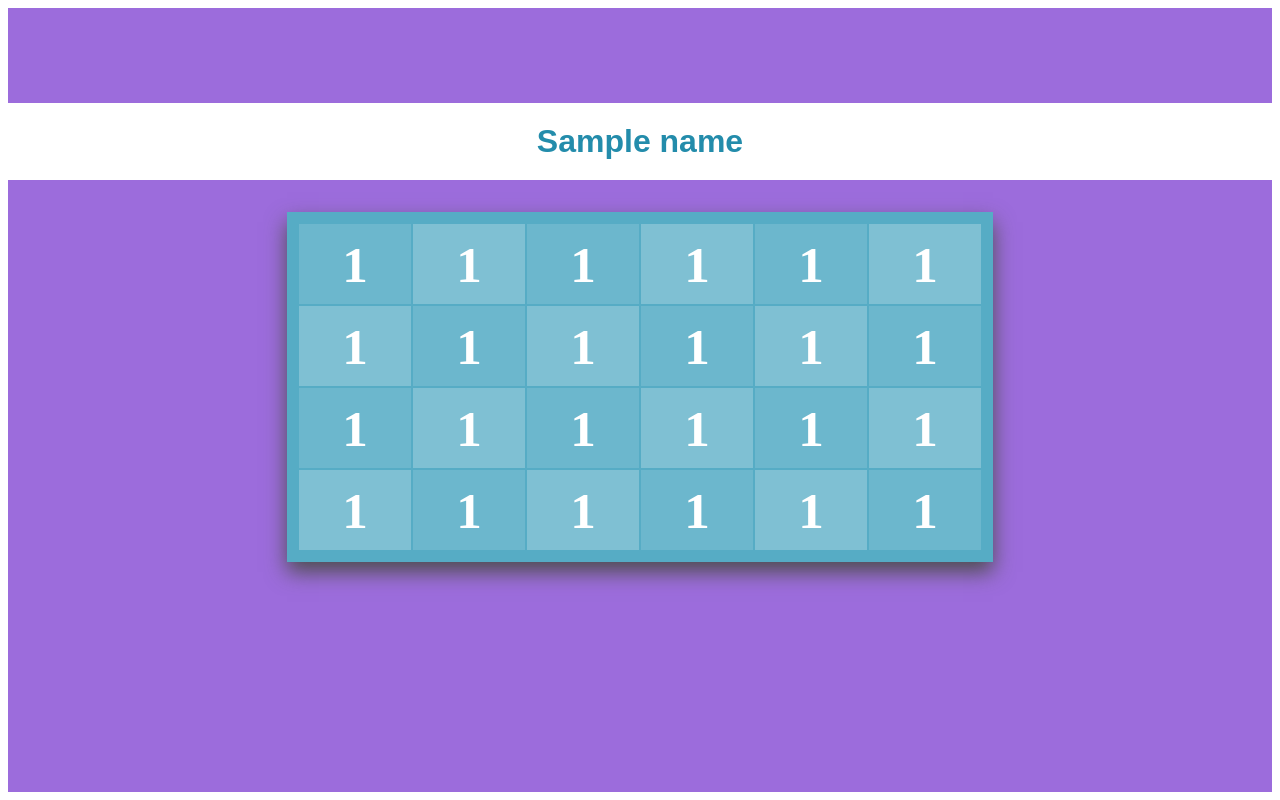
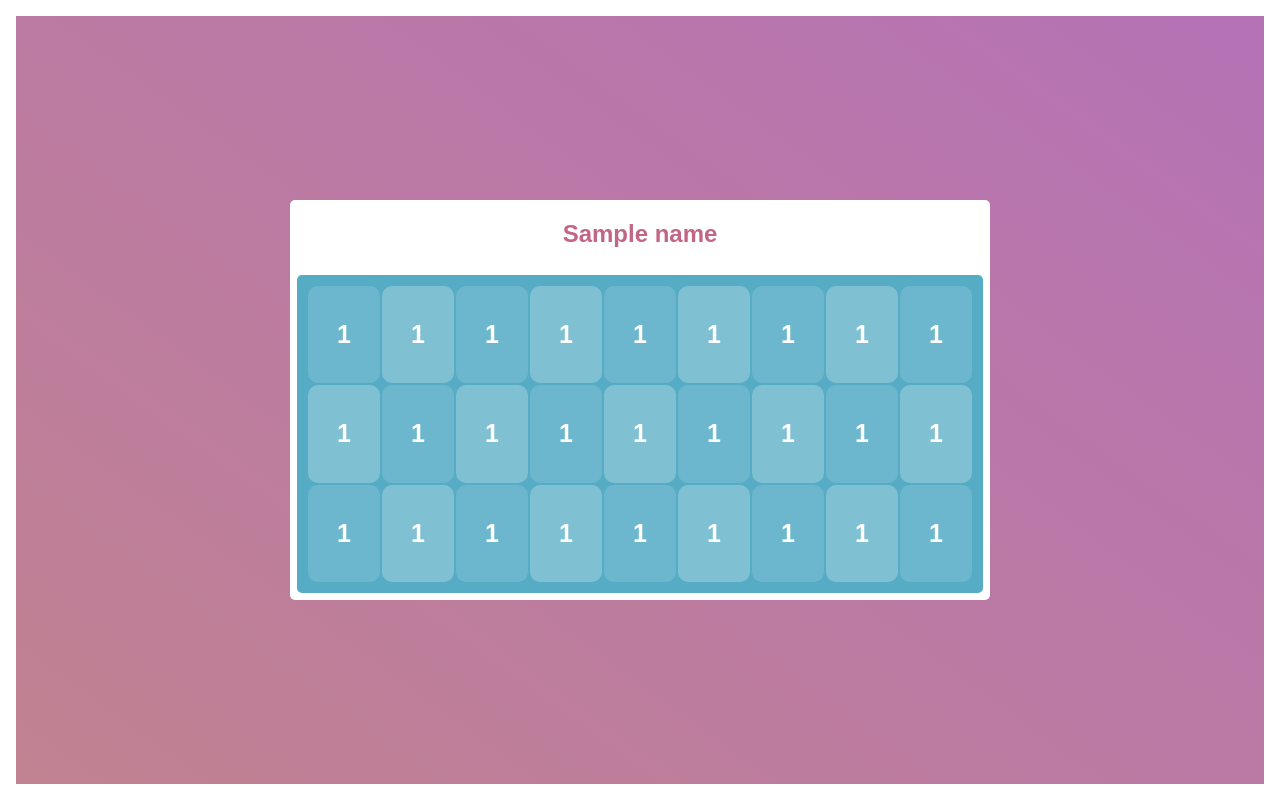
Before and after one commit to martin-axt/Bingo, a Flask app: template templates/card.html in a window 1280 px wide. Run offline with Flask 2, Linux system fonts and the light colour scheme; the template is opened without the code that fills it: most values are stand-ins (such as "Sample title", 1, 10 or a date in 2020).

Commit message:
Final style

```diff
--- a/app.py
+++ b/app.py
@@ -11,7 +11,10 @@ def home():
 @app.route("/<name>")
 def  user(name):
 	if name not in users:
-		users[name] = random.sample(range(1, 76), k=24)
+		users[name] = sorted(random.sample(range(1, 90), k=27))
+		empties = random.sample(range(0, 27), k=12)
+		for empt in empties:
+			users[name][empt] = 0
 	return render_template("card.html", name=name, numbers=users[name])
 
 if __name__ == '__main__':
--- a/static/css/card.css
+++ b/static/css/card.css
@@ -0,0 +1,88 @@
+body {
+    display: flex;
+}
+
+.background {
+    flex-grow: 1;
+    margin: 1vh;
+    background: linear-gradient(216deg, #ac65d4, #d9a442);
+    background-size: 400% 400%;
+    animation: BackgroundGradient 5s ease infinite;
+    display: flex;
+    align-items: center;
+    justify-content: center;
+}
+
+.container {
+    display: flex;
+    flex-direction: column;
+    align-items: stretch;
+    height: 400px;
+    width: 700px;
+    max-width: 90vw;
+    max-height: 90vh;
+    background: white;
+    border-radius: 5px;
+}
+
+h2 {
+    text-align: center;
+    font-family: sans-serif;
+    color: #c36686;
+}
+
+table {
+    flex-grow: 1;
+    display: flex;
+    background: #56acc5;
+    border-radius: 5px;
+    margin: 1%;
+    min-width: 210px;
+    padding: 10px;
+}
+
+tbody {
+    flex-grow: 1;
+    display: flex;
+    flex-direction: column;
+}
+
+tr {
+    flex-grow: 1;
+    display: flex;
+}
+
+td {
+    cursor: pointer;
+    font-family: sans-serif;
+    font-weight: 800;
+    color: white;
+    margin: 1px;
+    flex-grow: 1;
+    border-radius: 10px;
+    display: flex;
+    justify-content: center;
+    align-items: center;
+    flex-basis: 10%;
+    background: #ffffff3d;
+    font-size: 25px;
+    box-shadow: none;
+    transition: box-shadow 1s;
+}
+
+td:hover:not(.invalid) {
+    box-shadow: 0px 0px 20px 0px #3e4a2f;
+}
+
+.darker {
+    background: #ffffff21;
+}
+
+.invalid {
+    background: #0000000d;
+    cursor: default;
+}
+
+.selected {
+    background: #8fbf50;
+}
--- a/static/js/card.js
+++ b/static/js/card.js
@@ -0,0 +1,3 @@
+function toggle(elem) {
+    elem.classList.toggle("selected");
+}
--- a/templates/card.html
+++ b/templates/card.html
@@ -1,81 +1,36 @@
 <html>
 <head>
     <meta name="viewport" content="width=device-width, initial-scale=1.0">
-<style>
-html {
-  background: white;
-}
-body {
-  background: #864bd4cf;
-height: -webkit-fill-available;
-}
-.carton {
-  text-align: center;
-font-size: xx-large;
-    font-weight: 800;
-    color: white;
-    height: fit-content;
-    padding-top: 5%;
-    vertical-align: middle;
-}
-p {
-padding: 20px 0;
-    font-family: sans-serif;
-    background: white;
-    color: #238cab;
-}
-
-table {
-box-shadow: 0px 10px 20px 0px #4e4e4e;
-  margin: auto;
-  padding: 10px;
-  background: #56acc5;
-  text-align: center;
-  font-weight: 800;
-}
-@media screen and (orientation:landscape) and (max-width:600px) {
-table {
-width: 100%;
-    height: 100%;
-    position: absolute;
-    top: 0;
-    left: 0;
-}
-td {font-size: 10vw; }
-}
-
-td {
-  font-size: 4vw;
-  width: 110px;
-  height: 80px;
-  color: white;
-  background-color: #ffffff3d;
-}
-
-.darker {
-  background-color: #ffffff21;
-}
-
-
-</style>
+    <link rel="stylesheet" type="text/css" href="{{ url_for('static', filename='css/gradient.css') }}">
+    <link rel="stylesheet" type="text/css" href="{{ url_for('static', filename='css/card.css') }}">
+    <script type="text/javascript" src="{{ url_for('static', filename='js/card.js') }}"></script>
 </head>
 <body>
-<div class="carton">
-<p> {{name}} </p>
+
+<div class="background">
+    <div class="container">
+        <h2> {{name}} </h2>
         <table>
-{% for i in range(0, 4) %}
+        {% for i in range(0, 3) %}
           <tr>
-  {% for j in range(0, 6) %}
-    {% if (i + j) % 2 == 0 %}
-    <td class="darker">
+          {% for j in range(0, 9) %}
+            {% if numbers[3 * j+i] == 0 %}
+                <td class="invalid">
+            {% elif (i + j) % 2 == 0 %}
+                <td class="darker" onclick="toggle(this)">
             {% else %}
-    <td>
+                <td  onclick="toggle(this)">
             {% endif %}
-    {{ numbers[6 * i+j] }} </td>
+              {% if numbers[3 * j+i] > 0 %}
+                {{ numbers[3 * j+i] }}
+              {% endif %}
+          </td>
           {% endfor %}
           </tr>
         {% endfor %}
         </table>
-<div/>
+    </div>
+</div>
+
 </body>
 </html>
```
Also changed, not shown: static/css/home.css (+8 -25 lines), templates/card2.html (added, +81 -0 lines). Lines whose indentation alone changed are shown as unchanged.
